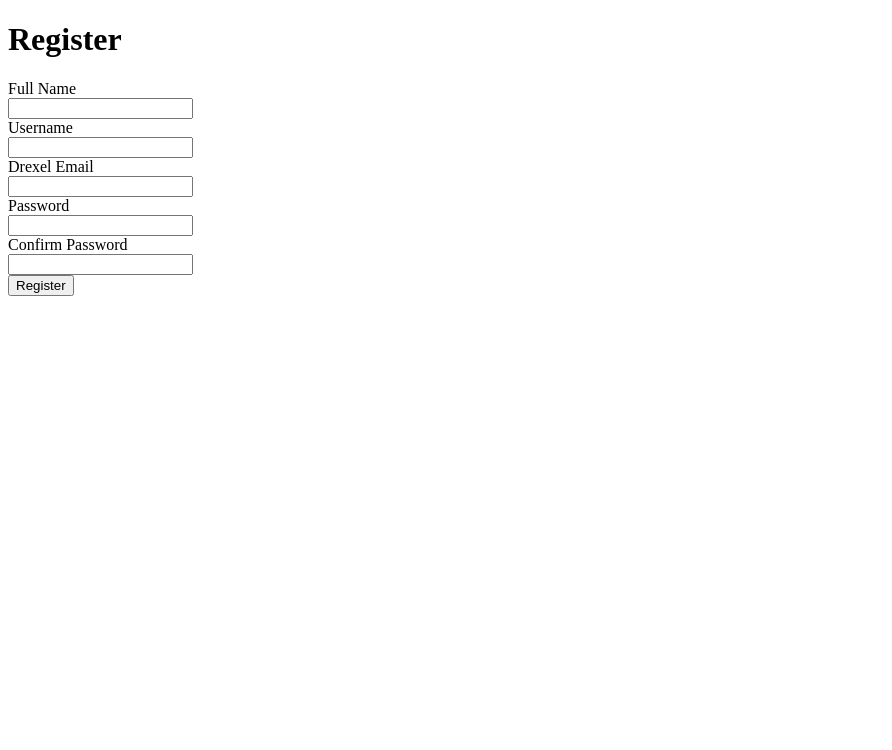
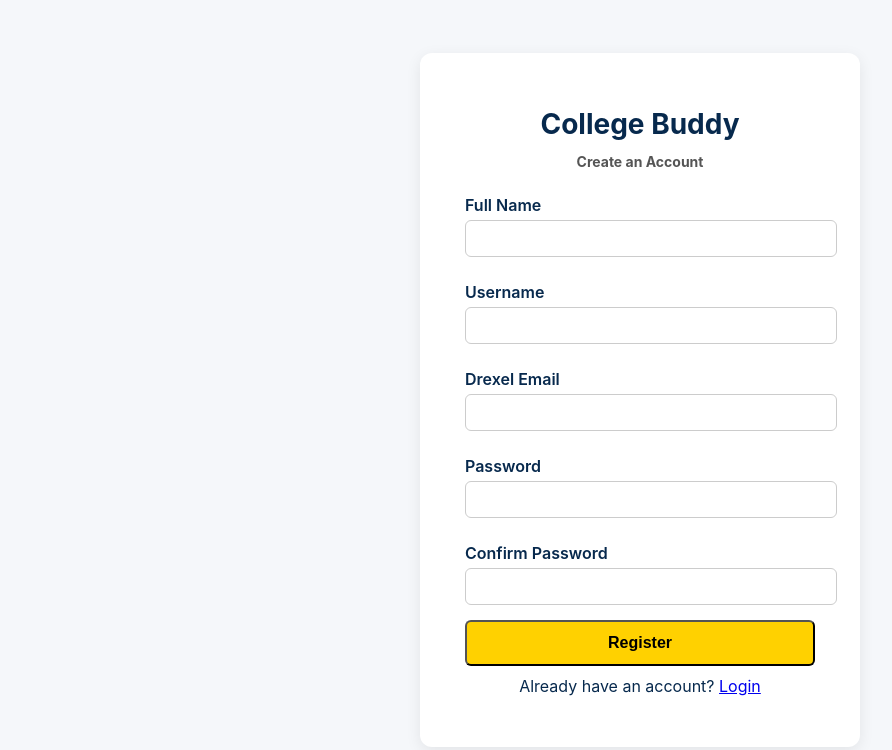
Before and after one commit to arijitchakma79/CollegeBuddy, a website: page client/auth/register.html in a window 1280 px wide. Shown: the whole page, without its empty margins (0-892 px from the left). Drawn offline with Linux system fonts and the light colour scheme.

Commit message:
Updated register and login pages html

```diff
--- a/client/auth/register.html
+++ b/client/auth/register.html
@@ -3,48 +3,38 @@
 <head>
   <meta charset="UTF-8" />
   <meta name="viewport" content="width=device-width, initial-scale=1.0" />
-  <title>College Buddy</title>
+  <title>Register | College Buddy</title>
   <link rel="stylesheet" href="/css/auth.css" />
 </head>
-<body>
-    <h1>Register</h1>
+<body class="center-page">
+  <div class="card">
+    <h1 class="title">College Buddy</h1>
+    <h2 class="subtitle">Create an Account</h2>
     <div id="error-banner" class="error-banner">
       <span id="error-message"></span>
     </div>
-    <form id="register-form" method="post" action="#">
-        <div>
-            <label for="fullName">Full Name</label><br />
-            <input type="text" id="fullName" name="fullName" required />
-            <span id="fullName-error" class="error-message"></span>
-        </div>
-        <div>
-            <label for="username">Username</label><br />
-            <input type="text" id="username" name="username" required />
-            <span id="username-error" class="error-message"></span>
-        </div>
-        <div>
-            <label for="email">Drexel Email</label><br />
-            <input type="email" id="email" name="email" required />
-            <span id="email-error" class="error-message"></span>
-        </div>
-        <div>
-            <label for="password">Password</label><br />
-            <input type="password" id="password" name="password" required />
-            <span id="password-error" class="error-message"></span>
-        </div>
-        <div>
-            <label for="confirmPassword">Confirm Password</label><br />
-            <input type="password" id="confirmPassword" name="confirmPassword" required />
-            <span id="confirmPassword-error" class="error-message"></span>
-        </div>
-        <div>
-            <button type="submit">Register</button>
-        </div>
+    <form id="register-form" method="post">
+      <label for="fullName">Full Name</label>
+      <input type="text" id="fullName" name="fullName" required />
+      <label for="username">Username</label>
+      <input type="text" id="username" name="username" required />
+      <label for="email">Drexel Email</label>
+      <input type="email" id="email" name="email" required />
+      <label for="password">Password</label>
+      <input type="password" id="password" name="password" required />
+      <label for="confirmPassword">Confirm Password</label>
+      <input type="password" id="confirmPassword" name="confirmPassword" required />
+      <button type="submit" class="btn gold-btn">Register</button>
     </form>
-    <script src="/js/error.js"></script>
-    <script src="/js/auth.js"></script>
-    <script>
-        document.getElementById('register-form').addEventListener('submit', submitRegister);
-    </script>
+    <p class="switch-text">
+      Already have an account?
+      <a href="/auth/login">Login</a>
+    </p>
+  </div>
+  <script src="/js/error.js"></script>
+  <script src="/js/auth.js"></script>
+  <script>
+    document.getElementById("register-form").addEventListener("submit", submitRegister);
+  </script>
 </body>
 </html>
--- a/client/css/auth.css
+++ b/client/css/auth.css
@@ -1,17 +1,101 @@
+body {
+  margin: 0;
+  padding: 0;
+  background: #F5F7FA;
+  font-family: "Inter", sans-serif;
+  color: #07294D;
+}
+
+.center-page {
+  display: flex;
+  justify-content: center;
+  align-items: center;
+  min-height: 100vh;
+}
+
+.card {
+  background: white;
+  padding: 35px 45px;
+  border-radius: 12px;
+  box-shadow: 0 4px 15px rgba(0,0,0,0.08);
+  width: 350px;
+}
+
+.title {
+  text-align: center;
+  margin-bottom: 10px;
+  font-size: 28px;
+  font-weight: 700;
+  color: #07294D;
+}
+
+.subtitle {
+  text-align: center;
+  margin-bottom: 25px;
+  font-size: 14px;
+  color: #555;
+}
+
+label {
+  font-weight: 600;
+  margin-top: 10px;
+  display: block;
+}
+
+input {
+  width: 100%;
+  padding: 10px;
+  margin-top: 5px;
+  margin-bottom: 15px;
+  border: 1px solid #ccc;
+  border-radius: 6px;
+}
+
+.btn {
+  display: block;
+  width: 100%;
+  padding: 12px;
+  text-align: center;
+  border-radius: 6px;
+  font-size: 16px;
+  font-weight: 600;
+  margin-bottom: 10px;
+  text-decoration: none;
+  color: white;
+}
+
+.blue-btn {
+  background: #07294D;
+}
+
+.blue-btn:hover {
+  background: #0a3b6a;
+}
+
+.gold-btn {
+  background: #FFD100;
+  color: black;
+}
+
+.gold-btn:hover {
+  background: #e1b800;
+}
+
+.switch-text {
+  text-align: center;
+  margin-top: 10px;
+}
+
 .error-banner {
   display: none;
   background-color: #ff4444;
   color: white;
   padding: 12px;
   margin-bottom: 20px;
-  border-radius: 4px;
+  border-radius: 6px;
   font-weight: bold;
 }
 
 .error-banner.show {
   display: block;
 }
-
-.error-message {
-  color: #ff4444;
-}
--- a/client/js/auth.js
+++ b/client/js/auth.js
@@ -1,7 +1,3 @@
-<<<<<<< Updated upstream
-=======
-//login function
->>>>>>> Stashed changes
 async function submitLogin(event) {
   event.preventDefault();
   hideError();
@@ -55,10 +51,6 @@
   }
 }
 
-<<<<<<< Updated upstream
-=======
-//register function
->>>>>>> Stashed changes
 async function submitRegister(event) {
   event.preventDefault();
   hideError();
```
Also changed, not shown: client/auth/login.html (+20 -22 lines), client/dashboard.html (added, +58 -0 lines), client/index.html (+7 -6 lines).
